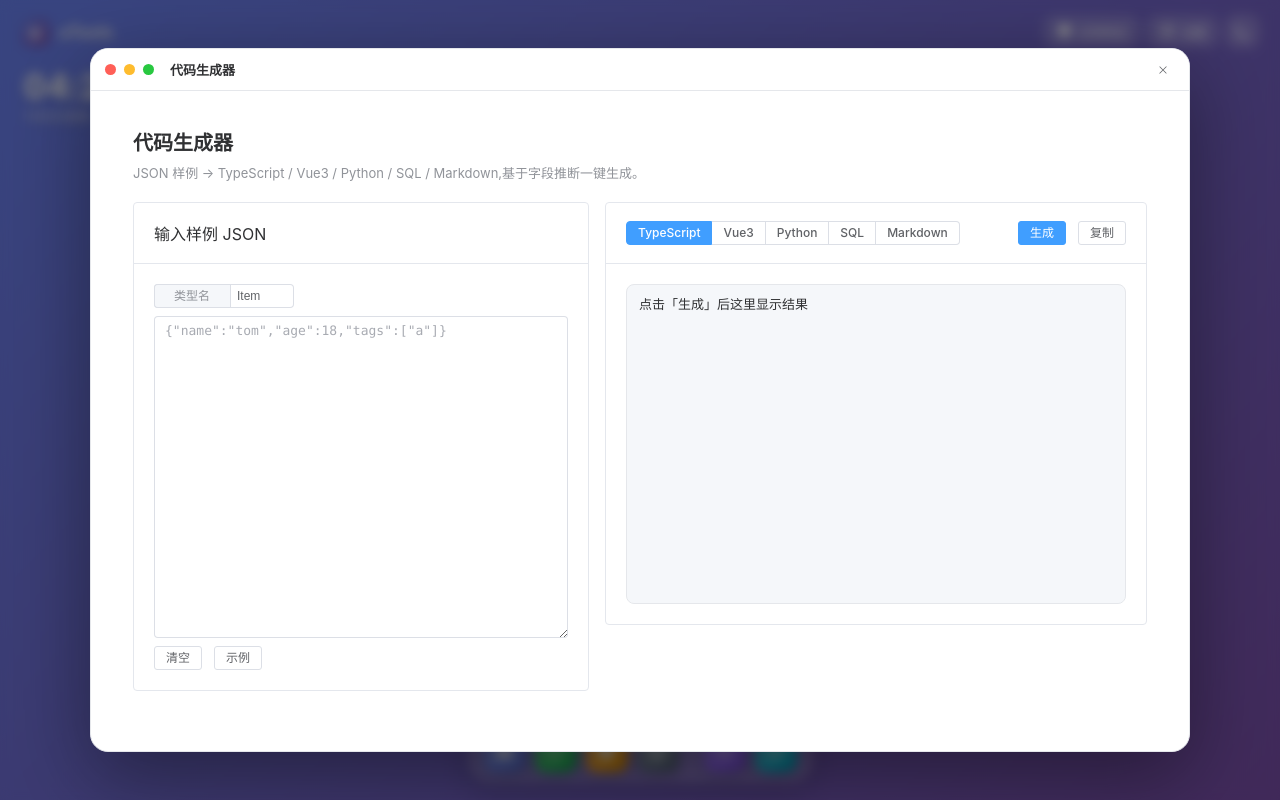
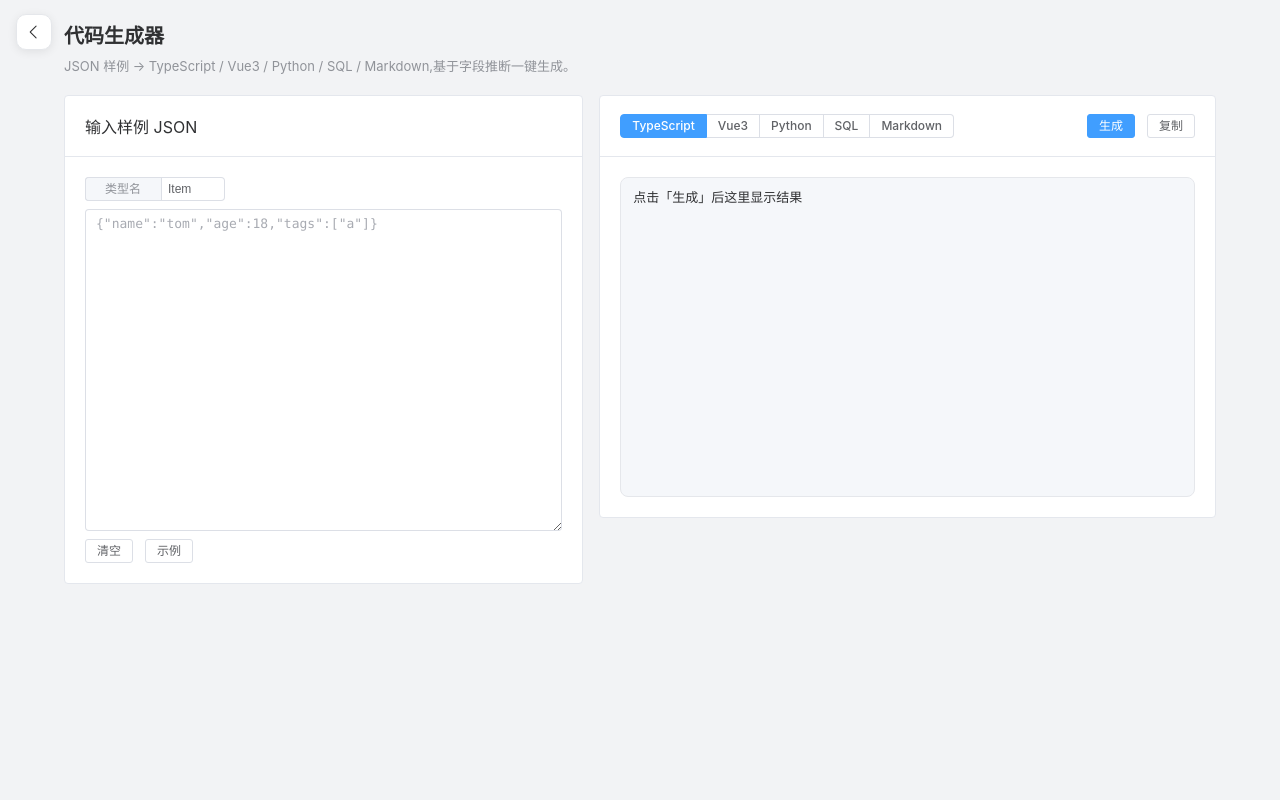
Before and after one commit to chuheridangwu/uTools, a Vue app: page /code-generator in a window 1280 px wide. Before the commit this address led to /. Built offline with nearby package versions, Linux system fonts and the light colour scheme; what pinyin-pro would draw is missing.

Commit message:
feat: 整页应用改为换独立路径打开,对齐找Tab 二级页模型

```diff
--- a/src/App.vue
+++ b/src/App.vue
@@ -4,9 +4,9 @@
  * 结构:左侧边栏(可收起) + 顶部栏 + 主内容区 + 底部状态栏
  * 命令面板(Ctrl/⌘ + K)在此统一挂载。
  */
-import { onMounted, onBeforeUnmount, ref, computed } from 'vue'
+import { computed, onMounted, onBeforeUnmount, ref } from 'vue'
 import { useRoute, useRouter } from 'vue-router'
-import { Menu, Moon, Sunny, Search, HomeFilled, Monitor } from '@element-plus/icons-vue'
+import { Menu, Moon, Sunny, Search, HomeFilled, Monitor, ArrowLeft } from '@element-plus/icons-vue'
 import zhCn from 'element-plus/es/locale/lang/zh-cn'
 import { useAppStore } from '@/stores/app'
 import { useDesktopStore } from '@/stores/desktop'
@@ -23,6 +23,21 @@ const router = useRouter()
 
 /** 当前路由对应的工具元信息(首页时为 undefined) */
 const currentTool = computed(() => TOOL_MAP.get(String(route.name ?? '')))
+
+/**
+ * 桌面模式下的「整页二级页」:路由命中真实路径(/json-viewer、/app/svg-editor 等)
+ * 时以独立页面渲染(对齐找Tab 的 /json-format),脱离桌面视图;浏览器返回即回原页面。
+ */
+const isDesktopPage = computed(() =>
+  desktop.mode === 'desktop' && route.name !== 'home' && route.matched.length > 0,
+)
+
+/** 返回按钮:有历史来路就 history.back(能回到商店等来源页),直达深链接则回桌面 */
+function goBack() {
+  const st = window.history.state as { back?: string } | null
+  if (st?.back) router.back()
+  else router.push('/')
+}
 
 /** 侧边栏收起状态(纯 UI,不持久化) */
 const collapsed = ref(false)
@@ -51,8 +66,16 @@ onBeforeUnmount(() => window.removeEventListener('keydown', onKeydown))
 <template>
   <!-- 语言包:按需引入后不再 app.use(ElementPlus),由 ConfigProvider 提供中文 -->
   <el-config-provider :locale="zhCn">
+    <!-- 桌面模式:整页二级页(独立路径,对齐找Tab /json-format) -->
+    <div v-if="isDesktopPage" class="dt-page">
+      <button class="dt-back" title="返回" @click="goBack">
+        <el-icon :size="18"><ArrowLeft /></el-icon>
+      </button>
+      <router-view />
+    </div>
+
     <!-- 桌面模式:全屏桌面导航(找Tab 式) -->
-    <DesktopHome v-if="desktop.mode === 'desktop'" />
+    <DesktopHome v-else-if="desktop.mode === 'desktop'" />
 
     <!-- 经典模式:侧边栏 + 卡片 -->
     <el-container v-else class="app-shell">
@@ -138,6 +161,35 @@ export default { name: 'AppShell' }
   height: 100%;
 }
 
+/* 桌面模式整页二级页:吃满视口滚动,左上角浮动返回(样式对齐商店页 zt-back) */
+.dt-page {
+  height: 100%;
+  overflow-y: auto;
+  background: var(--el-bg-color-page, #f5f7fa);
+}
+.dt-back {
+  position: fixed;
+  top: 14px;
+  left: 16px;
+  z-index: 100;
+  width: 36px;
+  height: 36px;
+  display: grid;
+  place-items: center;
+  border: 1px solid var(--card-border);
+  border-radius: 10px;
+  background: var(--el-bg-color);
+  color: var(--el-text-color-primary);
+  cursor: pointer;
+  box-shadow: 0 2px 10px rgb(0 0 0 / 8%);
+}
+.dt-back:hover {
+  color: var(--brand, #409eff);
+}
+html.dark .dt-page {
+  background: var(--el-bg-color-page);
+}
+
 .app-main-wrap {
   display: flex;
   flex-direction: column;
--- a/src/components/desktop/AppWindow.vue
+++ b/src/components/desktop/AppWindow.vue
@@ -8,7 +8,7 @@
 import { computed, defineAsyncComponent, ref, watch, type Component } from 'vue'
 import { Close } from '@element-plus/icons-vue'
 import { useDesktopStore } from '@/stores/desktop'
-import { CATALOG_MAP, FULLSCREEN_APPS } from '@/config/appCatalog'
+import { CATALOG_MAP } from '@/config/appCatalog'
 import { TOOL_MAP } from '@/config/tools'
 
 const props = defineProps<{ visible: boolean; appKey: string }>()
@@ -19,8 +19,6 @@ const item = computed(() => desktop.items.find((i) => i.key === props.appKey))
 
 const kind = computed(() => item.value?.kind ?? (CATALOG_MAP.get(props.appKey)?.kind ?? 'tool'))
 const title = computed(() => item.value?.name ?? TOOL_MAP.get(props.appKey)?.name ?? CATALOG_MAP.get(props.appKey)?.name ?? '')
-/** 工作区 / 画布 / 阅读类应用以全屏打开(见 appCatalog 的 FULLSCREEN_APPS) */
-const full = computed(() => FULLSCREEN_APPS.has(props.appKey))
 
 const viewModules = import.meta.glob('../../views/*.vue')
 
@@ -57,8 +55,8 @@ watch(() => [props.visible, props.appKey] as const, async ([v]) => {
 <template>
   <teleport to="body">
     <transition name="win">
-      <div v-if="visible" class="win-overlay" :class="{ 'fs-overlay': full }" @click.self="emit('close')">
-        <div class="win glass-win" :class="{ 'win-full': full }">
+      <div v-if="visible" class="win-overlay" @click.self="emit('close')">
+        <div class="win glass-win">
           <div class="win-bar">
             <span class="win-dot red" @click="emit('close')" />
             <span class="win-dot yellow" />
@@ -157,20 +155,4 @@ watch(() => [props.visible, props.appKey] as const, async ([v]) => {
   opacity: 0;
   transform: scale(0.97);
 }
-
-/* 全屏形态:铺满视口,直角无留白;保留正文内边距(部分桌面应用根容器自带 padding 很小),
-   但放开 ToolPage 的 1200px 宽度限制,让双栏 / 三栏工作区吃满宽度 */
-.fs-overlay {
-  padding: 0;
-}
-.win-full {
-  max-width: none;
-  max-height: none;
-  height: 100%;
-  border-radius: 0;
-}
-.win-full .win-body :deep(.tool-page) {
-  max-width: none;
-  padding-bottom: 28px;
-}
 </style>
--- a/src/components/desktop/DesktopHome.vue
+++ b/src/components/desktop/DesktopHome.vue
@@ -14,6 +14,7 @@ import { useAppStore } from '@/stores/app'
 import {
   CATALOG,
   CATALOG_MAP,
+  pagePathOf,
   normalizeSearch,
   searchCatalog,
 } from '@/config/appCatalog'
@@ -110,6 +111,12 @@ function openKey(key: string) {
   if (!CATALOG_MAP.has(key)) return
   if (!desktop.isOnDesktop(key)) desktop.add(key)
   desktop.pushRecent(key)
+  // 整页应用(工作区/画布/阅读类):对齐找Tab 换独立路径打开,浏览器返回即回原页面
+  const pp = pagePathOf(key)
+  if (pp) {
+    router.push(pp)
+    return
+  }
   windowState.key = key
   windowState.visible = true
 }
@@ -231,6 +238,8 @@ const clockDate = computed(() =>
 watch(() => route.name, (name) => {
   if (desktop.mode !== 'desktop') return
   if (name && name !== 'home' && CATALOG_MAP.has(String(name))) {
+    // 整页应用直达路径(/local-manga、/app/svg-editor 等)由 App.vue 渲染页面,不拦截
+    if (pagePathOf(String(name))) return
     openKey(String(name))
     router.replace('/')
   }
--- a/src/config/appCatalog.ts
+++ b/src/config/appCatalog.ts
@@ -15,8 +15,8 @@
  */
 import type { Component } from 'vue'
 import { pinyin } from 'pinyin-pro'
-import { TOOLS } from '@/config/tools'
-import { DESKTOP_APPS } from '@/config/desktopApps'
+import { TOOLS, TOOL_MAP } from '@/config/tools'
+import { DESKTOP_APPS, APP_MAP } from '@/config/desktopApps'
 
 /* ------------------------------------------------------------------ *
  * 排除清单与分类
@@ -265,9 +265,10 @@ export const DEFAULT_DOCK_IDS: string[] = ['clipboard', 'noise-mixer', 'lan-tran
   .filter((k) => CATALOG_MAP.has(k))
 
 /**
- * 以全屏窗口打开的应用:工作区 / 画布 / 双栏 / 阅读类,空间越大越好用
- * (对齐找Tab 的全屏二级页观感);其余应用仍以 1100px 浮层窗口打开。
- * AppWindow.vue 渲染时查这份清单。
+ * 以整页路由(独立路径)打开的应用:工作区 / 画布 / 阅读类,对齐找Tab 的
+ * /json-format 独立二级页——点击后 router.push 到路径,浏览器返回即回原页面;
+ * 其余应用仍以 1100px 浮层窗口打开。路由工具用 tools.ts 的 path,
+ * 无路由的桌面应用挂在 /app/<key> 下(见 router/index.ts)。
  */
 export const FULLSCREEN_APPS = new Set<string>([
   'local-manga',      // 本地漫画阅读器
@@ -283,6 +284,15 @@ export const FULLSCREEN_APPS = new Set<string>([
   'drawing-board',    // 画板(画布)
   'quadrant-notes',   // 四象限笔记(全屏矩阵)
 ])
+
+/** 整页打开应用的路径;非整页应用返回 null */
+export function pagePathOf(key: string): string | null {
+  if (!FULLSCREEN_APPS.has(key)) return null
+  const tool = TOOL_MAP.get(key)
+  if (tool?.path) return tool.path
+  if (APP_MAP.has(key)) return `/app/${key}`
+  return null
+}
 
 /* ------------------------------------------------------------------ *
  * 查询辅助
--- a/src/router/index.ts
+++ b/src/router/index.ts
@@ -4,16 +4,13 @@
  * 的注册表自动生成,新增工具无需改这里。
  */
 import { createRouter, createWebHistory, type RouteRecordRaw } from 'vue-router'
-import { TOOLS } from '@/config/tools'
+import { TOOLS, TOOL_MAP } from '@/config/tools'
+import { CATALOG_MAP, FULLSCREEN_APPS } from '@/config/appCatalog'
 import Home from '../views/Home.vue'
 
 /** kebab-case 工具 key → PascalCase 视图文件名,如 json-viewer → JsonViewer */
-function toViewFile(key: string): string {
-  const pascal = key
-    .split('-')
-    .map((w) => w.charAt(0).toUpperCase() + w.slice(1))
-    .join('')
-  return '../views/' + pascal + '.vue'
+function toPascal(key: string): string {
+  return key.split('-').map((w) => w.charAt(0).toUpperCase() + w.slice(1)).join('')
 }
 
 /** 一次性收集所有工具视图组件(懒加载,构建时按文件分包) */
@@ -23,13 +20,27 @@ const viewModules = import.meta.glob('../views/*.vue')
 const toolRoutes: RouteRecordRaw[] = TOOLS.map((t) => ({
   path: t.path,
   name: t.key,
-  component: viewModules[toViewFile(t.key)],
+  component: viewModules['../views/' + toPascal(t.key) + '.vue'],
   meta: { title: t.name, icon: t.icon, category: t.category, desc: t.desc },
 }))
 
+/**
+ * 整页打开、但没有路由的桌面应用(FULLSCREEN_APPS 里 kind=app 的那几个,
+ * 如 SVG 编辑器 / 画板)挂在 /app/<key> 下,桌面模式点击时以独立路径打开。
+ */
+const appViewModules = import.meta.glob('../views/apps/*.vue')
+const appRoutes: RouteRecordRaw[] = [...FULLSCREEN_APPS]
+  .filter((k) => CATALOG_MAP.has(k) && !TOOL_MAP.has(k))
+  .map((key) => ({
+    path: `/app/${key}`,
+    name: key,
+    component: appViewModules[`../views/apps/${toPascal(key)}.vue`],
+    meta: { title: CATALOG_MAP.get(key)?.name ?? key },
+  }))
+
 const router = createRouter({
   history: createWebHistory(),
-  routes: [{ path: '/', name: 'home', component: Home, meta: { title: '首页' } }, ...toolRoutes],
+  routes: [{ path: '/', name: 'home', component: Home, meta: { title: '首页' } }, ...toolRoutes, ...appRoutes],
   scrollBehavior: () => ({ top: 0 }),
 })
 
```
Also changed, not shown: 1 other file (tests, documents, lock files or other folders).
